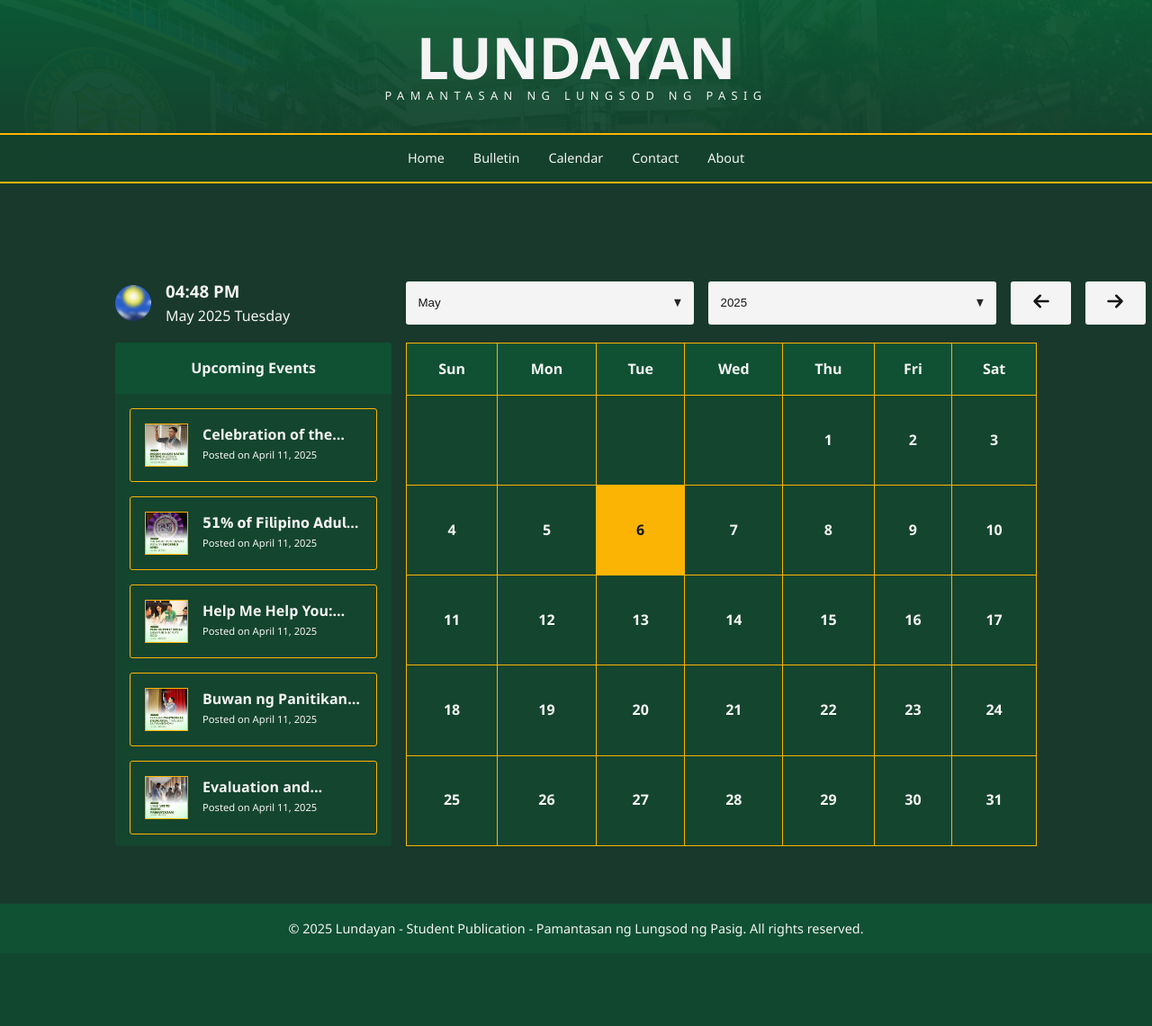
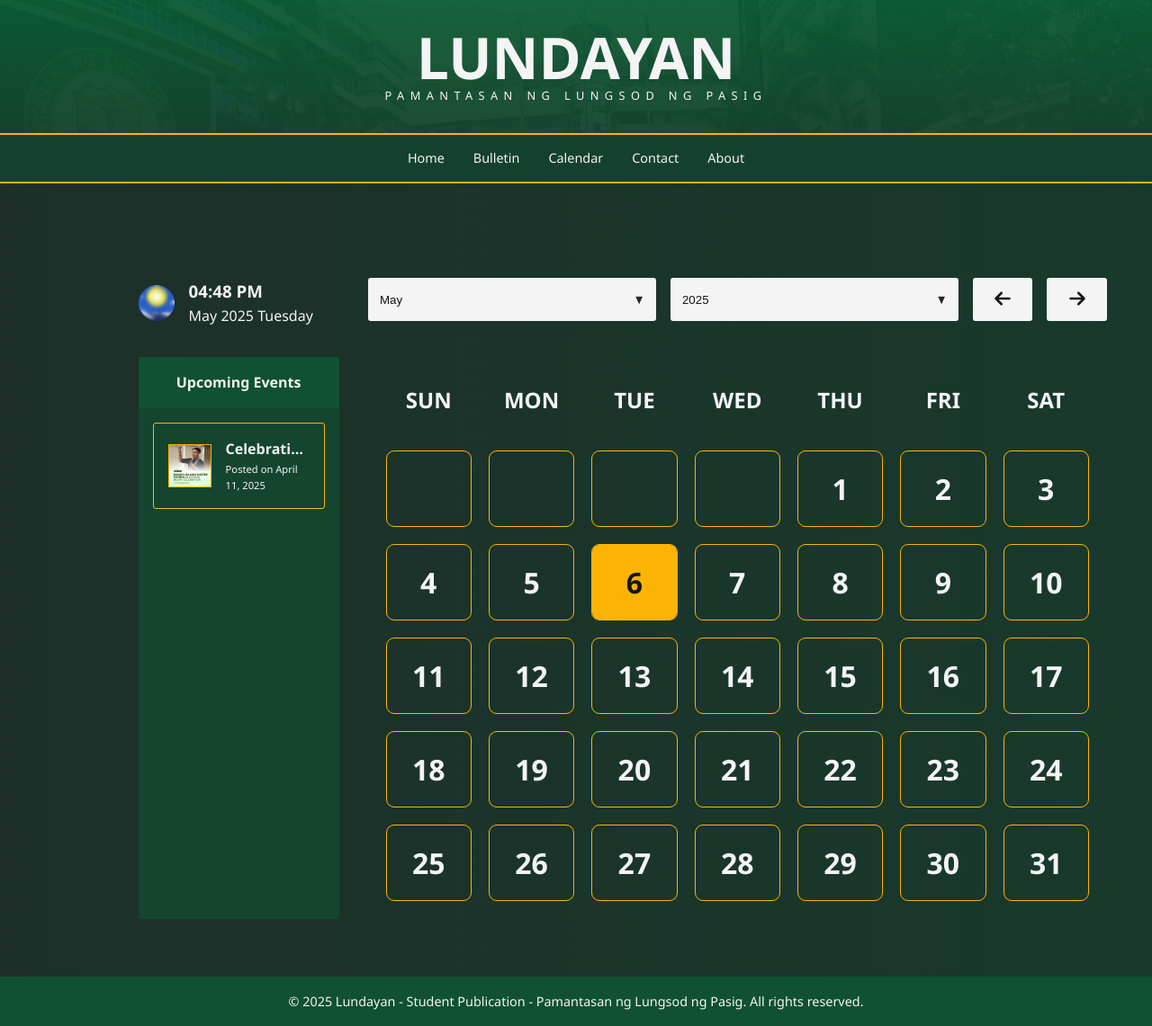
Before and after one commit to klarrrr/G16-CMS, a PHP site: page /lundayan-site-calendar.php in a window 1280 px wide. Shown: the whole page at 90% size. Before the commit the page ends 1042 px from the top, so only its background shows below. Run offline with PHP 8.4, Linux system fonts and the light colour scheme.

Commit message:
Calendar Revamp

```diff
--- a/editor-nav.php
+++ b/editor-nav.php
@@ -42,7 +42,7 @@
             </a>
         </li>
         <li>
-            <a href="#">
+            <a href="php-backend/sign-out.php" id='sign-out-btn'>
                 <svg viewBox="0 0 24 24" fill="none" xmlns="http://www.w3.org/2000/svg">
                     <path fill-rule="evenodd" clip-rule="evenodd" d="M6 3C4.34315 3 3 4.34315 3 6V18C3 19.6569 4.34315 21 6 21H17C17.5523 21 18 20.5523 18 20C18 19.4477 17.5523 19 17 19H6C5.44772 19 5 18.5523 5 18V6C5 5.44772 5.44772 5 6 5H17C17.5523 5 18 4.55228 18 4C18 3.44772 17.5523 3 17 3H6ZM15.7071 7.29289C15.3166 6.90237 14.6834 6.90237 14.2929 7.29289C13.9024 7.68342 13.9024 8.31658 14.2929 8.70711L16.5858 11H8C7.44772 11 7 11.4477 7 12C7 12.5523 7.44772 13 8 13H16.5858L14.2929 15.2929C13.9024 15.6834 13.9024 16.3166 14.2929 16.7071C14.6834 17.0976 15.3166 17.0976 15.7071 16.7071L19.7071 12.7071C20.0976 12.3166 20.0976 11.6834 19.7071 11.2929L15.7071 7.29289Z" fill="#000000" />
                 </svg>
--- a/login.php
+++ b/login.php
@@ -15,14 +15,14 @@ if (empty($email) || empty($pass)) {
 }
 
 // Prepare SQL to fetch the user with the email
-$stmt = $conn->prepare("SELECT user_id, user_first_name, user_last_name, user_pass FROM users WHERE user_email = ?");
+$stmt = $conn->prepare("SELECT user_id, user_first_name, user_last_name, user_type, user_pass FROM users WHERE user_email = ?");
 $stmt->bind_param("s", $email);
 $stmt->execute();
 $stmt->store_result();
 
 // Check if user found
 if ($stmt->num_rows > 0) {
-    $stmt->bind_result($user_id, $user_first, $user_last, $db_pass);
+    $stmt->bind_result($user_id, $user_first, $user_last, $user_type, $db_pass);
     $stmt->fetch();
 
     // ✅ Check plain text password (not hashed)
@@ -30,6 +30,7 @@ if ($stmt->num_rows > 0) {
         $_SESSION['user_id'] = $user_id;
         $_SESSION['user_first'] = $user_first;
         $_SESSION['user_last'] = $user_last;
+        $_SESSION['user_type'] = ucwords($user_type);
         echo json_encode([
             'status' => 'success'
         ]);
@@ -42,4 +43,3 @@ if ($stmt->num_rows > 0) {
 
 $stmt->close();
 $conn->close();
-?>
--- a/lundayan-site-bulletin.php
+++ b/lundayan-site-bulletin.php
@@ -25,7 +25,7 @@
                 <h2>BULLETIN</h2>
             </div> -->
 
-            <h3>Search for article</h3>
+            <h3>Search for articles</h3>
             <div class="search">
                 <input type="text" name='search-bar' id='search-bar' placeholder="Search for an existing article">
             </div>
--- a/lundayan-site-calendar.php
+++ b/lundayan-site-calendar.php
@@ -19,19 +19,37 @@
             </div>
         </div> -->
         <section class="calendar">
-            <!-- <div class="remaining-texts" style='justify-content: center; align-items: center; display:flex; flex-direction: column;'>
-                <p>stay on track with our</p>
-                <h2>CALENDAR</h2>
-            </div> -->
             <br>
-            <div class="calendar-controls">
+            <div class="calendar-vertical-layout">
+                <!-- LEFT COLUMN -->
+                <div class="calendar-left">
                     <div class="time-day">
-                    <img id="time-image" src="images/morning.jpg" alt="Time of day image">
+                        <img id="time-image" src="" alt="Time of day image">
                         <div class="time-day-text-container">
                             <h3>05:35 AM</h3>
                             <p>Sunday, April 2025</p>
                         </div>
                     </div>
+
+                    <div class="upcoming-events">
+                        <div class="title-container">
+                            <h2>Upcoming Events</h2>
+                        </div>
+                        <div class="events">
+                            <div class="event">
+                                <img src="pics/sample1.jpg" alt="">
+                                <div class="event-text-container">
+                                    <h3>Celebration of the Literary Month</h3>
+                                    <p>Posted on April 11, 2025</p>
+                                </div>
+                            </div>
+                        </div>
+                    </div>
+                </div>
+
+                <!-- RIGHT COLUMN -->
+                <div class="calendar-right">
+                    <div class="calendar-controls">
                         <div class="adjust-calendar-container">
                             <div class="month-container">
                                 <div class="select">
@@ -54,6 +72,7 @@
                             <div class="year-container">
                                 <div class="select">
                                     <select id="year-select">
+                                        <!-- TODO : Dynamic, start from the oldest article's year up to present -->
                                         <option value="2025">2025</option>
                                         <option value="2024">2024</option>
                                         <option value="2023">2023</option>
@@ -68,56 +87,6 @@
                     </div>
 
                     <div class="calendar-body">
-                <div class="upcoming-events">
-                    <div class="title-container">
-                        <h2>Upcoming Events</h2>
-                    </div>
-                    <div class="events">
-                        <div class="event">
-                            <img src="pics/sample1.jpg" alt="">
-                            <div class="event-text-container">
-                                <h3>Celebration of the Literary Month</h3>
-                                <p>Posted on April 11, 2025</p>
-                            </div>
-                        </div>
-                        <div class="event">
-                            <img src="pics/sample2.jpg" alt="">
-                            <div class="event-text-container">
-                                <h3>𝟱𝟭% 𝗼𝗳 𝗙𝗶𝗹𝗶𝗽𝗶𝗻𝗼 𝗔𝗱𝘂𝗹𝘁𝘀 𝗦𝘁𝗿𝘂𝗴𝗴𝗹𝗲 𝘁𝗼 𝗜𝗱𝗲𝗻𝘁𝗶𝗳𝘆 𝗙𝗮𝗸𝗲
-                                    𝗡𝗲𝘄𝘀</h3>
-                                <p>Posted on April 11, 2025</p>
-                            </div>
-                        </div>
-                        <div class="event">
-                            <img src="pics/sample3.jpg" alt="">
-                            <div class="event-text-container">
-                                <h3>Help Me Help You: Mastering Peer Facilitation</h3>
-                                <p>Posted on April 11, 2025</p>
-                            </div>
-                        </div>
-                        <div class="event">
-                            <img src="pics/sample4.jpg" alt="">
-                            <div class="event-text-container">
-                                <h3>Buwan ng Panitikan 2025</h3>
-                                <p>Posted on April 11, 2025</p>
-                            </div>
-                        </div>
-                        <div class="event">
-                            <img src="pics/sample5.jpg" alt="">
-                            <div class="event-text-container">
-                                <h3>Evaluation and Regional Quality Assessment Team (RQAT) On-Site Inspection</h3>
-                                <p>Posted on April 11, 2025</p>
-                            </div>
-                        </div>
-                        <div class="event">
-                            <img src="pics/sample6.jpg" alt="">
-                            <div class="event-text-container">
-                                <h3>PLPians perform bayanihan in a clean-up drive today</h3>
-                                <p>Posted on April 11, 2025</p>
-                            </div>
-                        </div>
-                    </div>
-                </div>
                         <div class="calendar-numbers">
                             <table bgcolor="lightgrey" align="center" cellspacing="21" cellpadding="21">
                                 <thead>
@@ -137,7 +106,10 @@
                             </table>
                         </div>
                     </div>
+                </div>
+            </div>
         </section>
+
     </main>
     <div id="event-box" style="display:none; position:absolute; z-index:1000;"></div>
 
--- a/php-backend/add_article.php
+++ b/php-backend/add_article.php
@@ -1,7 +1,10 @@
 <?php
+
+session_start();
+
 include 'connect.php';
 
-$user_id = $_POST['user_id'];
+$user_id = $_SESSION['user_id'];
 // $user_id = 3; // // for testing
 
 $query = "SELECT * FROM widgets WHERE user_owner = $user_id ORDER BY widget_id DESC";
--- a/php-backend/create-article.php
+++ b/php-backend/create-article.php
@@ -1,6 +1,6 @@
 <?php
 include 'connect.php';
-
+session_start();
 // Insert
 
 /*
@@ -21,8 +21,7 @@ $shortDesc = $_POST['shortDesc'];
 // $title = 'sampul title';
 // $content = '<p>Hello</p>';
 // $shortDesc = 'short desc';
-//  Temporary, Use session in the future
-$userOwner = 3;
+$userOwner = $_SESSION['user_id'];
 
 $sanitizedContent = htmlentities($content, ENT_QUOTES, 'UTF-8');
 
--- a/php-backend/save_thumbnail.php
+++ b/php-backend/save_thumbnail.php
@@ -1,5 +1,7 @@
 <?php
 include 'connect.php';
+
+session_start();
 
 $data = json_decode(file_get_contents("php://input"), true);
 
@@ -23,4 +25,3 @@ if (isset($data['widget_img']) && isset($data['article_owner']) && isset($data['
 }
 
 $conn->close();
-?>
--- a/styles-lundayan-site.css
+++ b/styles-lundayan-site.css
@@ -430,6 +430,7 @@ nav {
 
 .fb_iframe_widget iframe {
     /* border-radius: 1rem !important; */
+    border-radius: 1rem;
 }
 
 .bulletin-card-news-container {
@@ -452,6 +453,7 @@ nav {
     flex-direction: column;
     cursor: pointer;
     height: 100%;
+    border-radius: 1rem;
 }
 
 .bulletin-news-card {
@@ -631,12 +633,18 @@ footer {
 /* Calendar */
 
 .calendar {
-    padding: 4rem 8rem;
+    padding: 8vh 12vw;
     display: flex;
     flex-direction: column;
     width: 100vw;
+    /* height: 100vh; */
     gap: 1em;
-    background-color: #18392B;
+    /* background-color: #18392B; */
+    background: hsla(155, 41%, 16%, 1);
+    background: linear-gradient(180deg, hsla(155, 41%, 16%, 1) 0%, hsla(159, 23%, 15%, 1) 100%);
+    background: -moz-linear-gradient(180deg, hsla(155, 41%, 16%, 1) 0%, hsla(159, 23%, 15%, 1) 100%);
+    background: -webkit-linear-gradient(180deg, hsla(155, 41%, 16%, 1) 0%, hsla(159, 23%, 15%, 1) 100%);
+    filter: progid: DXImageTransform.Microsoft.gradient(startColorstr="#18392B", endColorstr="#1D2E28", GradientType=1);
 }
 
 .calendar h1 {
@@ -644,11 +652,13 @@ footer {
 }
 
 .calendar-controls {
-    display: grid;
-    grid-template-columns: 30% 70%;
     align-items: center;
     gap: 1rem;
     /* border: 1px solid #fcb404; */
+}
+
+.calendar-numbers {
+    width: 100%;
 }
 
 .adjust-calendar-container {
@@ -695,6 +705,28 @@ footer {
 .calendar-btns button img {
     width: 30px;
 }
+
+.calendar-vertical-layout {
+    display: flex;
+    flex-direction: row;
+    gap: 2rem;
+}
+
+.calendar-left,
+.calendar-right {
+    display: flex;
+    flex-direction: column;
+    flex: 1;
+}
+
+.calendar-left .time-day {
+    margin-bottom: 2rem;
+}
+
+.calendar-right {
+    gap: 2rem;
+}
+
 
 select {
     /* Reset Select */
@@ -752,6 +784,7 @@ select::-ms-expand {
     background-color: #14452F;
     border-radius: 3px;
     /* border: 1px solid #f4f4f4; */
+    height: 100%;
 }
 
 .events {
@@ -760,6 +793,7 @@ select::-ms-expand {
     gap: 1rem;
     overflow-y: scroll;
     padding: 1rem;
+    height: 100%;
 }
 
 .title-container {
@@ -808,11 +842,13 @@ select::-ms-expand {
 
 table {
     border-collapse: collapse;
-    background: white;
+    background: transparent;
     color: black;
     width: 100%;
     height: 100%;
     border-radius: 3px;
+    border-collapse: separate;
+    table-layout: fixed;
 }
 
 th,
@@ -820,17 +856,30 @@ td {
     font-weight: bold;
     text-align: center;
     padding: 1rem;
-    border: 1px solid #fcb404;
 }
 
 thead th {
-    background: #0F5132;
-    color: #f4f4f4;
+    /* background: #0F5132; */
+    color: #f4f4f4;
+    text-transform: uppercase;
+    font-size: 1.5rem;
 }
 
 tbody td {
-    background: #14452F;
-    color: #f4f4f4;
+    /* background: #14452F; */
+    color: #f4f4f4;
+    cursor: pointer;
+    -webkit-user-select: none;
+    user-select: none;
+    font-size: 2rem;
+    border-radius: 0.5rem;
+    outline: 1px solid #fcb404;
+
+}
+
+tbody td:hover {
+    background-color: #A7FF83;
+    color: #161616;
 }
 
 .td-highlighted {
@@ -839,10 +888,9 @@ tbody td {
 }
 
 .calendar-body {
-    display: grid;
-    grid-template-columns: 30% 1fr;
-    gap: 1rem;
-    height: 70vh;
+    gap: 1rem;
+    height: 100%;
+    width: 100%;
 }
 
 .contact {
@@ -1443,24 +1491,45 @@ tbody td {
 
 .empty-cell {
     color: #0A5C36;
-    background-color: #14452F;
+    /* background-color: #14452F; */
     pointer-events: none;
 }
 
 #event-box {
-    background: #0A5C36;
+    background: #0a5c369b;
     border: 1px solid #14452F;
-    padding: 10px;
+    padding: 1rem;
     min-width: 200px;
     box-shadow: 0 2px 10px rgba(0, 0, 0, 0.1);
-    border-radius: 8px;
+    border-radius: 0.5rem;
+    -webkit-backdrop-filter: blur(15px);
+    backdrop-filter: blur(15px);
+}
+
+#event-box .close-event-box-container {
+    margin-bottom: 1rem;
+
 }
 
 .event-card {
     background: #14452F;
-    border-radius: 6px;
-    padding: 8px;
+    border-radius: 0.4rem;
+    padding: 1rem;
     margin-bottom: 6px;
+    cursor: pointer;
+}
+
+.event-card strong {
+    font-size: 0.8rem;
+    -webkit-user-select: none;
+    -moz-user-select: none;
+    user-select: none;
+    /* Lagyan line clamp orr ewangko */
+}
+
+.event-card:hover {
+    background-color: #fcb404;
+    color: #161616;
 }
 
 .upper-title-container {
@@ -1492,12 +1561,14 @@ tbody td {
     border: 1px solid #fcb404;
     width: 100%;
     height: 500px;
+    border-radius: 1rem;
 }
 
 .extras-container {
     display: flex;
     flex-direction: column;
     gap: 1rem;
+    overflow: hidden;
 }
 
 .remaining-latest {
@@ -1516,3 +1587,25 @@ tbody td {
     font-size: 2rem;
     line-height: 2rem;
 }
+
+.close-event-box-container {
+    display: flex;
+    flex-direction: row;
+    width: 100%;
+    justify-content: space-between;
+    align-items: center;
+}
+
+.close-event-box {
+    color: #f4f4f4;
+    padding: 0.5rem;
+    cursor: pointer;
+    -moz-user-select: none;
+    -webkit-user-select: none;
+    user-select: none;
+    border-radius: 0.5rem;
+}
+
+.close-event-box:hover {
+    background-color: crimson;
+}
```
Also changed, not shown: audit-log-page.php (+8 -0 lines), create-new-article.php (+9 -1 lines), editor-dashboard.php (+10 -3 lines), php-backend/calendar-get-news.php (added, +32 -0 lines), php-backend/sign-out.php (added, +8 -0 lines), scripts/add_article.js (+9 -5 lines), scripts/bulletin-search-news.js (+7 -1 lines), scripts/calendar-handler.js (+32 -5 lines), scripts/get-news-bulletin.js (+10 -1 lines), scripts/home-latest-news.js (+19 -2 lines), scripts/sign-out.js (added, +22 -0 lines), scripts/widget_upload.js (indentation only). Lines whose indentation alone changed are shown as unchanged.
